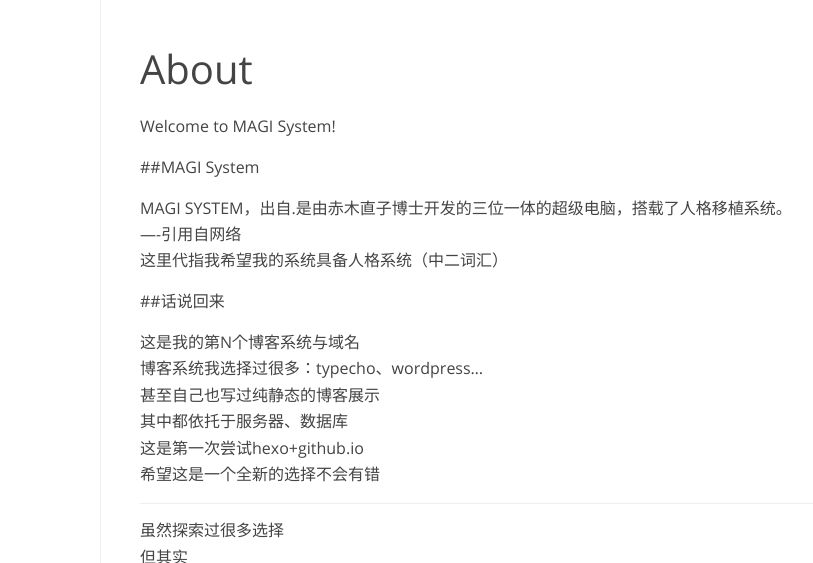
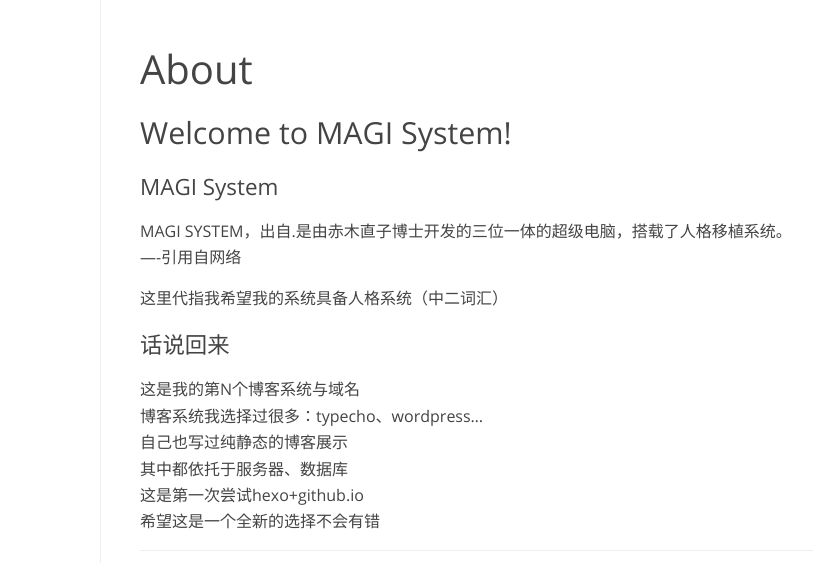
Before and after one commit to WMMMD/magisystem.github.io, a plain HTML site: page about/index.html in a window 1280 px wide. Shown: the top 563 px of the page, 180-993 px from the left. Drawn offline with Linux system fonts and the light colour scheme; files whose address does not match are found by name.

Commit message:
Site updated: 2021-01-15 19:46:22

```diff
--- a/about/index.html
+++ b/about/index.html
@@ -42,15 +42,14 @@
 <article class="post page">
   <h1 class="post-title">About</h1>
   <section class="post-content article-entry">
-    <p>Welcome to MAGI System!</p>
-<p>##MAGI System</p>
-<p>MAGI SYSTEM，出自<EVA>.是由赤木直子博士开发的三位一体的超级电脑，搭载了人格移植系统。<br>            —-引用自网络<br>这里代指我希望我的系统具备人格系统（中二词汇）</p>
-<p>##话说回来</p>
-<p>这是我的第N个博客系统与域名<br>博客系统我选择过很多：typecho、wordpress…<br>甚至自己也写过纯静态的博客展示<br>其中都依托于服务器、数据库<br>这是第一次尝试hexo+github.io<br>希望这是一个全新的选择不会有错</p>
+    <h2 id="Welcome-to-MAGI-System"><a href="#Welcome-to-MAGI-System" class="headerlink" title="Welcome to MAGI System!"></a>Welcome to MAGI System!</h2><h3 id="MAGI-System"><a href="#MAGI-System" class="headerlink" title="MAGI System"></a>MAGI System</h3><p>MAGI SYSTEM，出自<EVA>.是由赤木直子博士开发的三位一体的超级电脑，搭载了人格移植系统。<br>            —-引用自网络</p>
+<p>这里代指我希望我的系统具备人格系统（中二词汇）</p>
+<h3 id="话说回来"><a href="#话说回来" class="headerlink" title="话说回来"></a>话说回来</h3><p>这是我的第N个博客系统与域名<br>博客系统我选择过很多：typecho、wordpress…<br>自己也写过纯静态的博客展示<br>其中都依托于服务器、数据库<br>这是第一次尝试hexo+github.io<br>希望这是一个全新的选择不会有错</p>
 <hr>
 <p>虽然探索过很多选择<br>但其实<br>在历史中我没有专注过一次在内容上<br>因为信息的载体在我看来都是捆绑性质<br>比如我最喜欢的typecho就依托于服务器、数据库<br>这代表着我的数据存在丢失的可能性<br>导致我一直被捆绑<br>存在对数据的不确定性<br>另一方面，因为服务器+数据库需要高额的服务器费用<br>如果你需要访问速度得到改善的话。</p>
 <hr>
 <p>这是第N次选择<br>希望 这次不会错。</p>
+<hr>
 
   </section>
 </article>
```
